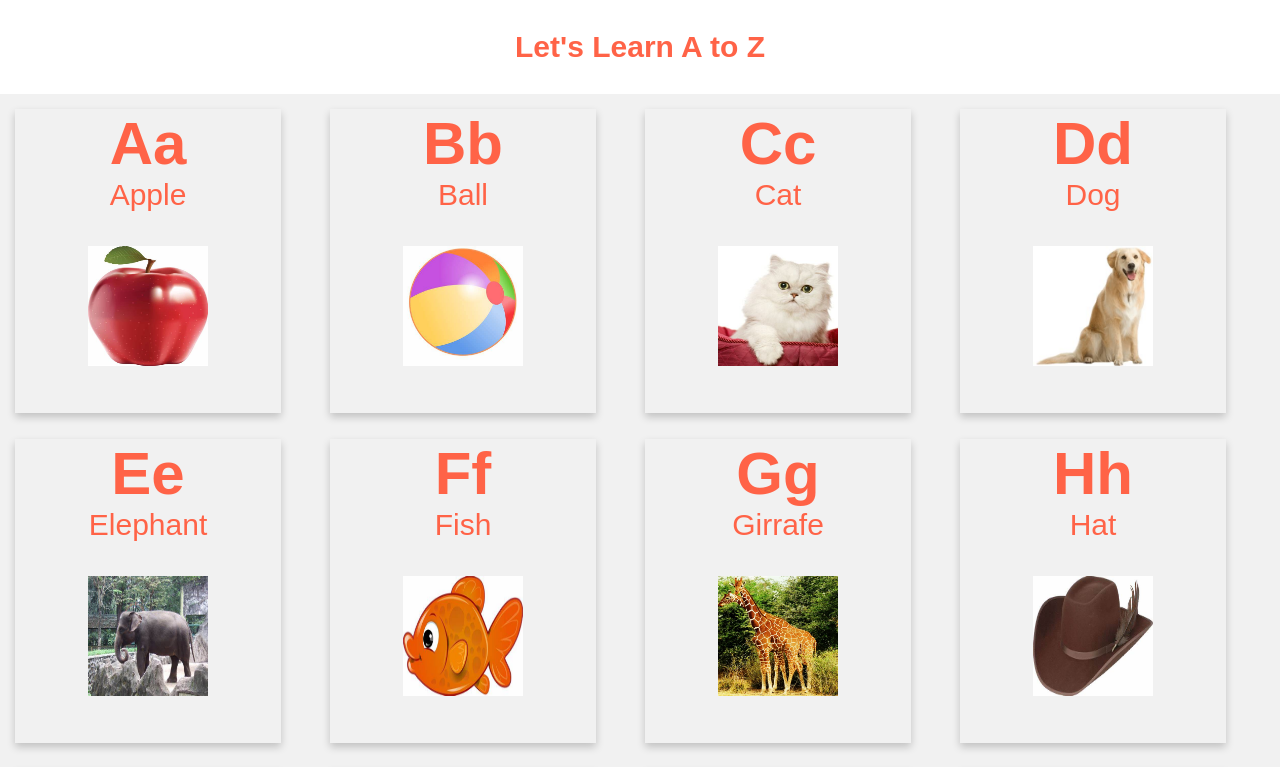
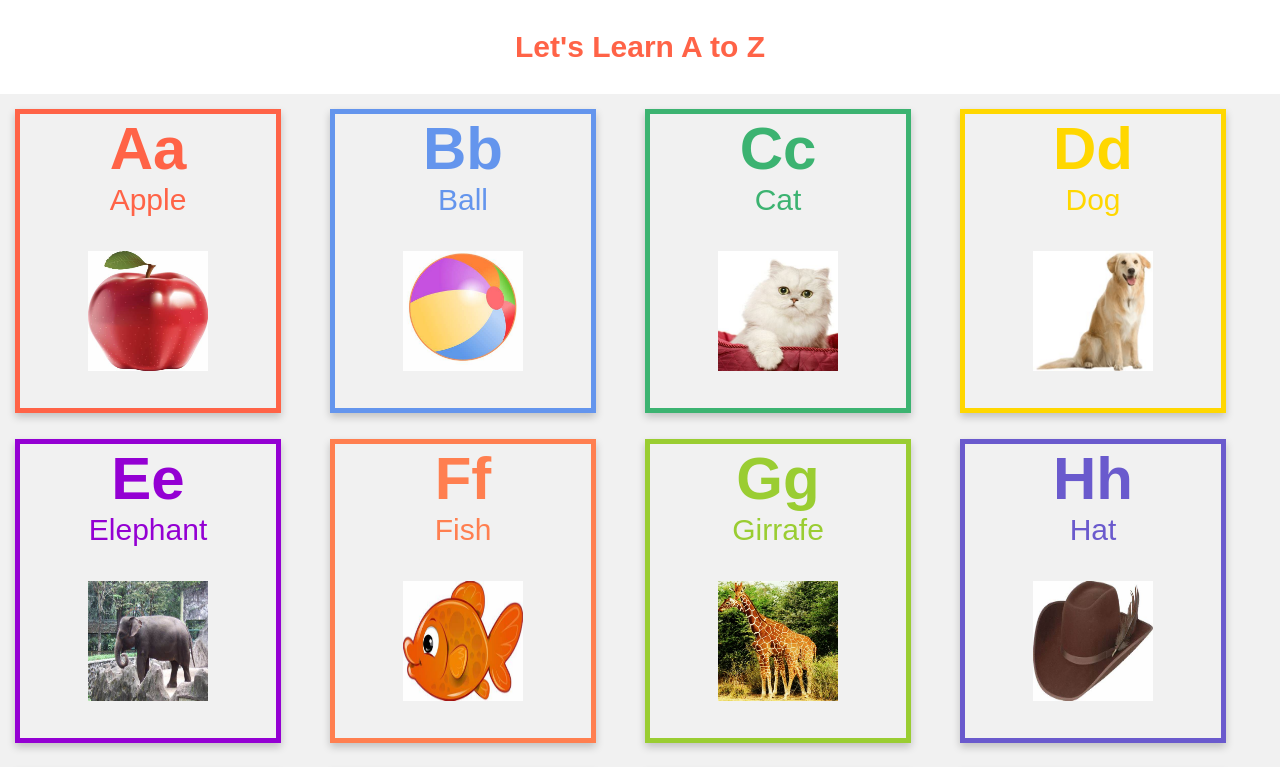
Before and after one commit to goforindu/kids_learn_app, a React (Create React App) app: page / in a window 1280 px wide. Shown: the top 767 px of the page. Built offline with nearby package versions, Linux system fonts and the light colour scheme.

Commit message:
fixed mouse over event

```diff
--- a/src/App.css
+++ b/src/App.css
@@ -16,6 +16,8 @@
   transition: transform 0.6s;
   transform-style: preserve-3d;
   box-shadow: 0 4px 8px 0 rgba(0,0,0,0.2);
+  border:rgb(71, 255, 249) solid thick;
+  cursor: pointer;
 }
 
 .flip-card:hover .flip-card-inner {
@@ -90,6 +92,7 @@ background-color: #f1f1f1;
   font-size: 30px;
   color:tomato;
   width:100%;
+  height:350px;
 
 }
 }
--- a/src/App.js
+++ b/src/App.js
@@ -9,171 +9,197 @@ const AlphabetsArr=[
     desc:"Apple",
     img_url:"./assets/apple.png",
     audio_url:"./assets/media/a.mp3",
-    audio_desc_url:"./assets/media/a_desc.mp3"
+    audio_desc_url:"./assets/media/a_desc.mp3",
+    colour:"tomato"
   },
   {
     name:"Bb",
     desc:"Ball",
     img_url:"assets/ball.png",
     audio_url:"./assets/media/b.mp3",
-    audio_desc_url:"./assets/media/b_desc.mp3"
+    audio_desc_url:"./assets/media/b_desc.mp3",
+    colour:"CornflowerBlue"
   },
   {
     name:"Cc",
     desc:"Cat",
     img_url:"./assets/cat.png",
     audio_url:"./assets/media/c.mp3",
-    audio_desc_url:"./assets/media/c_desc.mp3"
+    audio_desc_url:"./assets/media/c_desc.mp3",
+    colour:"MediumSeaGreen"
   },
   {
     name:"Dd",
     desc:"Dog",
     img_url:"assets/dog.png",
     audio_url:"./assets/media/d.mp3",
-    audio_desc_url:"./assets/media/d_desc.mp3"
+    audio_desc_url:"./assets/media/d_desc.mp3",
+    colour:"Gold"
   },{
     name:"Ee",
     desc:"Elephant",
     img_url:"./assets/elephant.png",
     audio_url:"./assets/media/e.mp3",
-    audio_desc_url:"./assets/media/e_desc.mp3"
+    audio_desc_url:"./assets/media/e_desc.mp3",
+    colour:"DarkViolet "
   },
   {
     name:"Ff",
     desc:"Fish",
     img_url:"assets/fish.png",
     audio_url:"./assets/media/f.mp3",
-    audio_desc_url:"./assets/media/f_desc.mp3"
+    audio_desc_url:"./assets/media/f_desc.mp3",
+    colour:"Coral"
   },{
     name:"Gg",
     desc:"Girrafe",
     img_url:"./assets/girrafe.png",
     audio_url:"./assets/media/g.mp3",
-    audio_desc_url:"./assets/media/g_desc.mp3"
+    audio_desc_url:"./assets/media/g_desc.mp3",
+    colour:"YellowGreen "
   },
   {
     name:"Hh",
     desc:"Hat",
     img_url:"assets/hat.png",
     audio_url:"./assets/media/h.mp3",
-    audio_desc_url:"./assets/media/h_desc.mp3"
+    audio_desc_url:"./assets/media/h_desc.mp3",
+    colour:"SlateBlue "
   },{
     name:"Ii",
     desc:"Ice Cream",
     img_url:"./assets/icecream.png",
     audio_url:"./assets/media/i.mp3",
-    audio_desc_url:"./assets/media/i_desc.mp3"
+    audio_desc_url:"./assets/media/i_desc.mp3",
+    colour:"HotPink"
   },
   {
     name:"Jj",
     desc:"Juice",
     img_url:"assets/juice.png",
     audio_url:"./assets/media/j.mp3",
-    audio_desc_url:"./assets/media/j_desc.mp3"
+    audio_desc_url:"./assets/media/j_desc.mp3",
+    colour:"DarkCyan "
   },{
     name:"Kk",
     desc:"Kite",
     img_url:"./assets/kite.png",
     audio_url:"./assets/media/k.mp3",
-    audio_desc_url:"./assets/media/k_desc.mp3"
+    audio_desc_url:"./assets/media/k_desc.mp3",
+    colour:"Coral "
   },
   {
     name:"Ll",
     desc:"Lion",
     img_url:"assets/lion.png",
     audio_url:"./assets/media/l.mp3",
-    audio_desc_url:"./assets/media/l_desc.mp3"
+    audio_desc_url:"./assets/media/l_desc.mp3",
+    colour:"CornflowerBlue "
   },{
     name:"Mm",
     desc:"Monkey",
     img_url:"./assets/monkey.png",
     audio_url:"./assets/media/m.mp3",
-    audio_desc_url:"./assets/media/m_desc.mp3"
+    audio_desc_url:"./assets/media/m_desc.mp3",
+    colour:"Crimson "
   },
   {
     name:"Nn",
     desc:"Net",
     img_url:"assets/net.png",
     audio_url:"./assets/media/n.mp3",
-    audio_desc_url:"./assets/media/n_desc.mp3"
+    audio_desc_url:"./assets/media/n_desc.mp3",
+    colour:"DarkViolet "
   },{
     name:"Oo",
     desc:"Orange",
     img_url:"./assets/orange.png",
     audio_url:"./assets/media/o.mp3",
-    audio_desc_url:"./assets/media/o_desc.mp3"
+    audio_desc_url:"./assets/media/o_desc.mp3",
+    colour:"tomato "
   },
   {
     name:"Pp",
     desc:"Parrot",
     img_url:"assets/parrot.png",
     audio_url:"./assets/media/p.mp3",
-    audio_desc_url:"./assets/media/p_desc.mp3"
+    audio_desc_url:"./assets/media/p_desc.mp3",
+    colour:"DarkCyan "
   },{
     name:"Q",
     desc:"Quilt",
     img_url:"./assets/quilt.png",
     audio_url:"./assets/media/q.mp3",
-    audio_desc_url:"./assets/media/q_desc.mp3"
+    audio_desc_url:"./assets/media/q_desc.mp3",
+    colour:"HotPink "
   },
   {
     name:"Rr",
     desc:"Rabbit",
     img_url:"assets/rabbit.png",
     audio_url:"./assets/media/r.mp3",
-    audio_desc_url:"./assets/media/r_desc.mp3"
+    audio_desc_url:"./assets/media/r_desc.mp3",
+    colour:"SlateBlue "
   },{
     name:"Ss",
     desc:"Sun",
     img_url:"./assets/sun.png",
     audio_url:"./assets/media/s.mp3",
-    audio_desc_url:"./assets/media/s_desc.mp3"
+    audio_desc_url:"./assets/media/s_desc.mp3",
+    colour:"YellowGreen "
   },
   {
     name:"Tt",
     desc:"Tiger",
     img_url:"assets/tiger.png",
     audio_url:"./assets/media/t.mp3",
-    audio_desc_url:"./assets/media/t_desc.mp3"
+    audio_desc_url:"./assets/media/t_desc.mp3",
+    colour:"Coral "
   },{
     name:"Uu",
     desc:"Umbrella",
     img_url:"./assets/umbrella.png",
     audio_url:"./assets/media/u.mp3",
-    audio_desc_url:"./assets/media/u_desc.mp3"
+    audio_desc_url:"./assets/media/u_desc.mp3",
+    colour:"Crimson "
   },
   {
     name:"Vv",
     desc:"Van",
     img_url:"assets/van.png",
     audio_url:"./assets/media/v.mp3",
-    audio_desc_url:"./assets/media/v_desc.mp3"
+    audio_desc_url:"./assets/media/v_desc.mp3",
+    colour:"DarkViolet "
   },{
     name:"Ww",
     desc:"Wool",
     img_url:"./assets/wool.png",
     audio_url:"./assets/media/w.mp3",
-    audio_desc_url:"./assets/media/w_desc.mp3"
+    audio_desc_url:"./assets/media/w_desc.mp3",
+    colour:"Gold "
   },
   {
     name:"Xx",
     desc:"Xmas Tree",
     img_url:"assets/xmas.png",
     audio_url:"./assets/media/x.mp3",
-    audio_desc_url:"./assets/media/x_desc.mp3"
+    audio_desc_url:"./assets/media/x_desc.mp3",
+    colour:"MediumSeaGreen "
   },{
     name:"Yy",
     desc:"Yak",
     img_url:"./assets/yak.png",
     audio_url:"./assets/media/y.mp3",
-    audio_desc_url:"./assets/media/y_desc.mp3"
+    audio_desc_url:"./assets/media/y_desc.mp3",
+    colour:"CornflowerBlue "
   },
   {
     name:"Zz",
     desc:"Zebra",
     img_url:"assets/zebra.png",
     audio_url:"./assets/media/z.mp3",
-    audio_desc_url:"./assets/media/z_desc.mp3"
+    audio_desc_url:"./assets/media/z_desc.mp3",
+    colour:"tomato "
   }
 
 ]
--- a/src/components/UI/Card.js
+++ b/src/components/UI/Card.js
@@ -5,8 +5,8 @@ function Card(props){
      }
     return(
         <div className="flip-card"  >
-        <div className="flip-card-inner" onMouseEnter={clickhandler}>
-          <div className="flip-card-front" >
+        <div className="flip-card-inner"  style={{border: `solid thick ${props.alphabet.colour}`}}>
+          <div className="flip-card-front" onMouseEnter={clickhandler} style={{color:`${props.alphabet.colour}`}}>
             <h1>{props.alphabet.name}</h1>
             <p>{props.alphabet.desc}</p>
             <br/>
```
